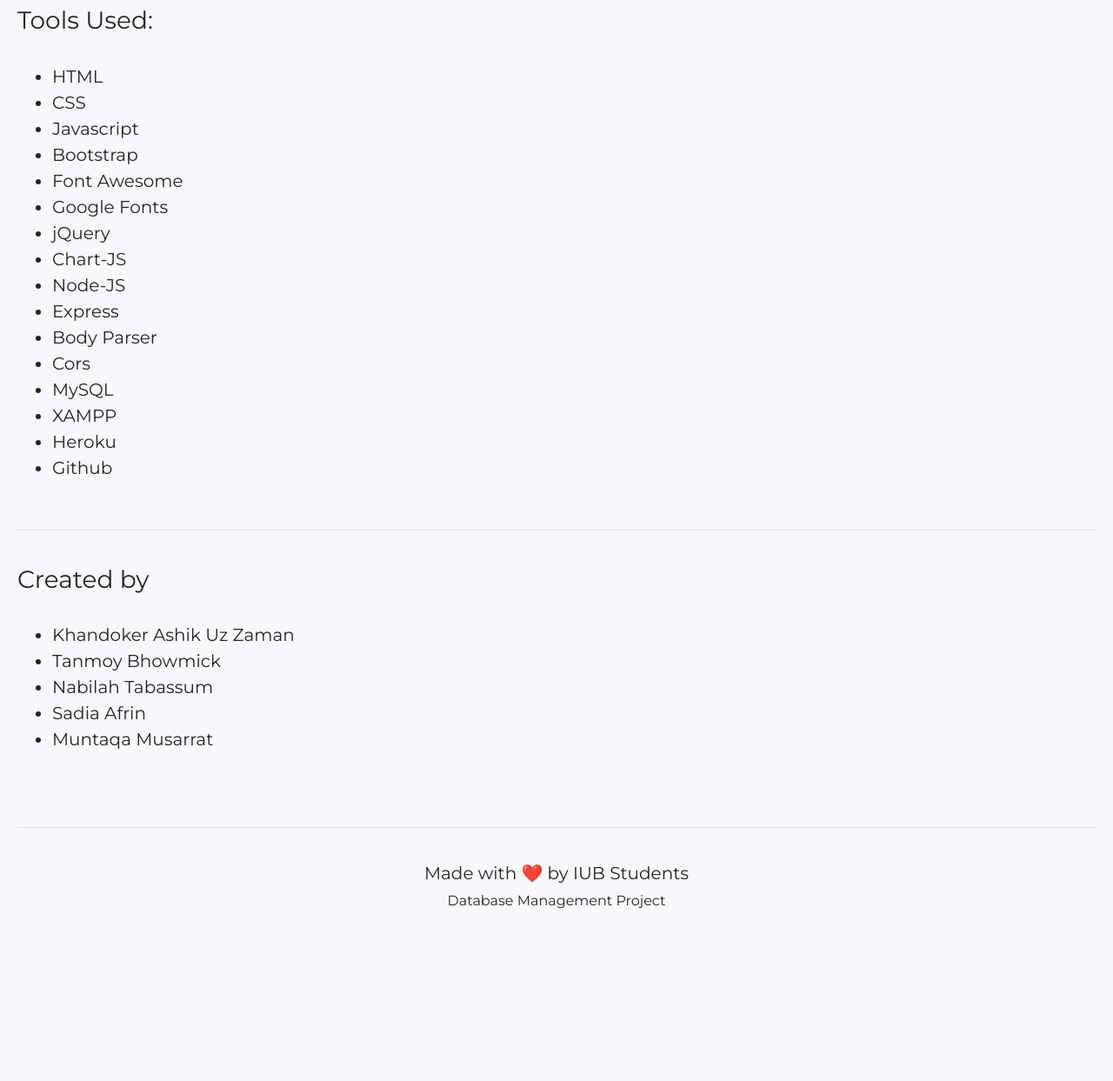
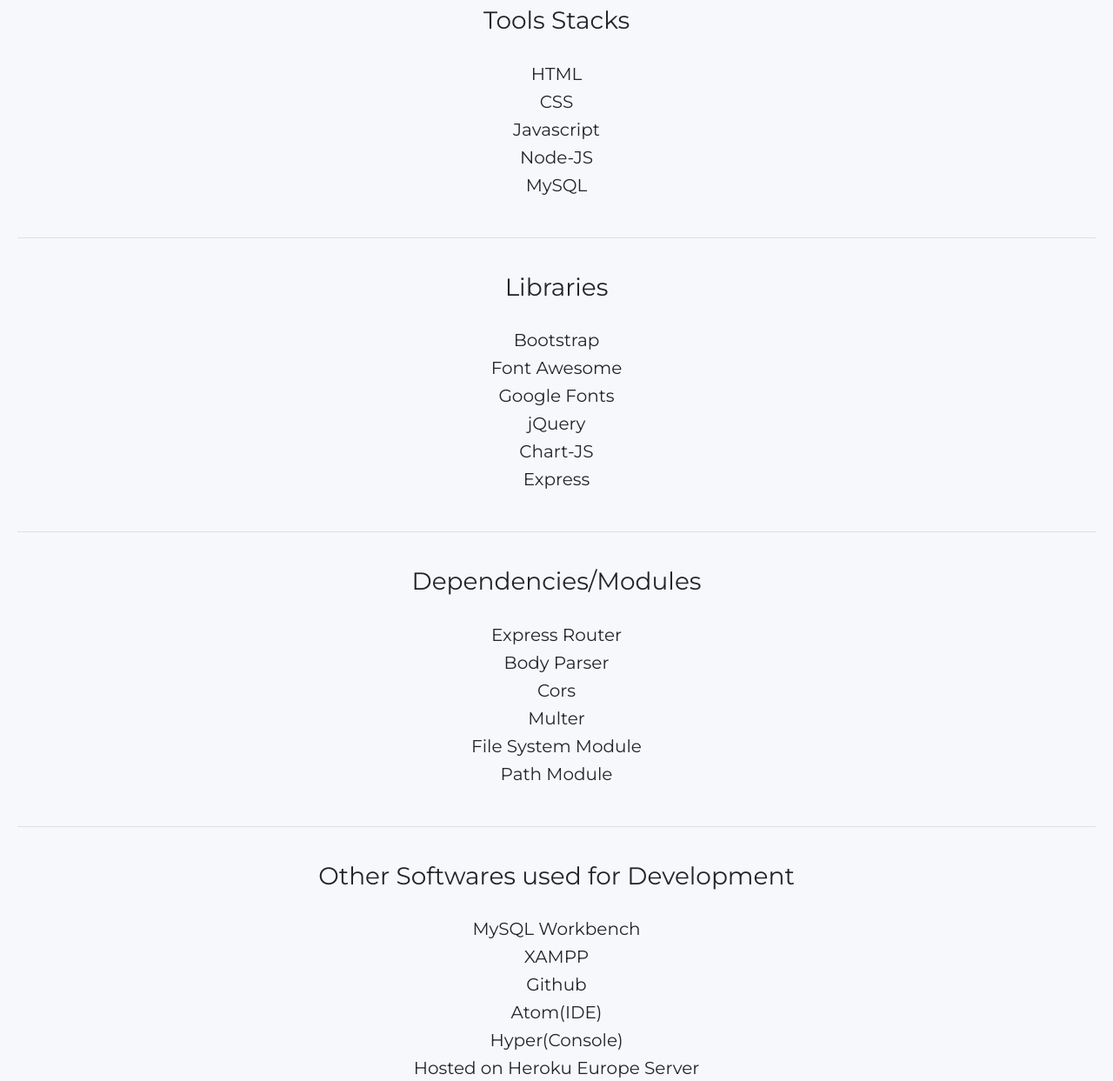
Before and after one commit to reyanzaman/IUB-Analytics, a website: page public/about.html in a window 1280 px wide. Shown: the part 200-1443 px from the top of the page at 87% size. Before the commit the page ends 1284 px from the top, so only its background shows below. Drawn offline with nearby package versions, Linux system fonts and the light colour scheme.

Commit message:
minor about changes

```diff
--- a/public/about.html
+++ b/public/about.html
@@ -48,46 +48,65 @@
     <br />
 
     <!-- Dependencies -->
-    <h3>Tools Used:</h3><br />
-    <ul>
-      <li class="dependencies">HTML</li>
-      <li class="dependencies">CSS</li>
-      <li class="dependencies">Javascript</li>
-      <li class="dependencies">Bootstrap</li>
-      <li class="dependencies">Font Awesome</li>
-      <li class="dependencies">Google Fonts</li>
-      <li class="dependencies">jQuery</li>
-      <li class="dependencies">Chart-JS</li>
-      <li class="dependencies">Node-JS</li>
-      <li class="dependencies">Express</li>
-      <li class="dependencies">Body Parser</li>
-      <li class="dependencies">Cors</li>
-      <li class="dependencies">MySQL</li>
-      <li class="dependencies">XAMPP</li>
-      <li class="dependencies">Heroku</li>
-      <li class="dependencies">Github</li>
-    </ul> <br /><hr /><br />
+    <h3 style="text-align:center">Tools Stacks</h3><br />
+    <h5 style="text-align:center" class="dependencies">HTML</h5>
+    <h5 style="text-align:center" class="dependencies">CSS</h5>
+    <h5 style="text-align:center" class="dependencies">Javascript</h5>
+    <h5 style="text-align:center" class="dependencies">Node-JS</h5>
+    <h5 style="text-align:center" class="dependencies">MySQL</h5>
+    <br />
+    <hr /><br />
+    <h3 style="text-align:center">Libraries</h3><br />
+    <h5 style="text-align:center" class="dependencies">Bootstrap</h5>
+    <h5 style="text-align:center" class="dependencies">Font Awesome</h5>
+    <h5 style="text-align:center" class="dependencies">Google Fonts</h5>
+    <h5 style="text-align:center" class="dependencies">jQuery</h5>
+    <h5 style="text-align:center" class="dependencies">Chart-JS</h5>
+    <h5 style="text-align:center" class="dependencies">Express</h5>
+    <br />
+    <hr /><br />
+    <h3 style="text-align:center">Dependencies/Modules</h3><br />
+    <h5 style="text-align:center" class="dependencies">Express Router</h5>
+    <h5 style="text-align:center" class="dependencies">Body Parser</h5>
+    <h5 style="text-align:center" class="dependencies">Cors</h5>
+    <h5 style="text-align:center" class="dependencies">Multer</h5>
+    <h5 style="text-align:center" class="dependencies">File System Module</h5>
+    <h5 style="text-align:center" class="dependencies">Path Module</h5>
+    <br />
+    <hr /><br />
+    <h3 style="text-align:center">Other Softwares used for Development</h3><br />
+    <h5 style="text-align:center" class="dependencies">MySQL Workbench</h5>
+    <h5 style="text-align:center" class="dependencies">XAMPP</h5>
+    <h5 style="text-align:center" class="dependencies">Github</h5>
+    <h5 style="text-align:center" class="dependencies">Atom(IDE)</h5>
+    <h5 style="text-align:center" class="dependencies">Hyper(Console)</h5>
+    <h5 style="text-align:center" class="dependencies">Hosted on Heroku Europe Server</h5>
+    <h5 style="text-align:center" class="dependencies">SQL database hosted on Heroku ClearDB MySQL</h5>
+    <br />
+    <hr /><br />
+    <h4 style="text-align:center">Code Snippets Taken From: Youtube, github, stackoverflow, bootstrap docs, MDN docs, nodejs.org, chartjs docs etc.</h4><br />
+    <hr /><br />
 
     <!-- Group Members -->
-    <h3>Created by</h3><br />
-    <ul>
-      <li class="dependencies">Khandoker Ashik Uz Zaman</li>
-      <li class="dependencies">Tanmoy Bhowmick</li>
-      <li class="dependencies">Nabilah Tabassum</li>
-      <li class="dependencies">Sadia Afrin</li>
-      <li class="dependencies">Muntaqa Musarrat</li>
-    </ul> <br />
+    <h3 style="text-align:center">Developers</h3><br />
+    <h5 style="text-align:center" class="dependencies">Khandoker Ashik Uz Zaman</h5>
+      <h5 style=" text-align:center" class="dependencies">Tanmoy Bhowmick</h5>
+      <h5 style=" text-align:center" class="dependencies">Nabilah Tabassum</h5>
+      <h5 style=" text-align:center" class="dependencies">Sadia Afrin</h5>
+      <h5 style=" text-align:center" class="dependencies">Muntaqa Musarrat</h5>
+    <br />
 
   </section>
 
   <!-- JavaScript -->
-  <script src="index.js" charset="utf-8"></script>
+  <script src=" index.js" charset="utf-8">
+      </script>
 
-  <!-- jQuery first, then Popper.js, then Bootstrap JS -->
-  <script src="https://ajax.googleapis.com/ajax/libs/jquery/3.6.0/jquery.min.js"></script>
-  <script src="https://code.jquery.com/jquery-3.2.1.slim.min.js" integrity="sha384-KJ3o2DKtIkvYIK3UENzmM7KCkRr/rE9/Qpg6aAZGJwFDMVNA/GpGFF93hXpG5KkN" crossorigin="anonymous"></script>
-  <script src="https://cdn.jsdelivr.net/npm/popper.js@1.12.9/dist/umd/popper.min.js" integrity="sha384-ApNbgh9B+Y1QKtv3Rn7W3mgPxhU9K/ScQsAP7hUibX39j7fakFPskvXusvfa0b4Q" crossorigin="anonymous"></script>
-  <script src="https://cdn.jsdelivr.net/npm/bootstrap@4.0.0/dist/js/bootstrap.min.js" integrity="sha384-JZR6Spejh4U02d8jOt6vLEHfe/JQGiRRSQQxSfFWpi1MquVdAyjUar5+76PVCmYl" crossorigin="anonymous"></script>
+      <!-- jQuery first, then Popper.js, then Bootstrap JS -->
+      <script src="https://ajax.googleapis.com/ajax/libs/jquery/3.6.0/jquery.min.js"></script>
+      <script src="https://code.jquery.com/jquery-3.2.1.slim.min.js" integrity="sha384-KJ3o2DKtIkvYIK3UENzmM7KCkRr/rE9/Qpg6aAZGJwFDMVNA/GpGFF93hXpG5KkN" crossorigin="anonymous"></script>
+      <script src="https://cdn.jsdelivr.net/npm/popper.js@1.12.9/dist/umd/popper.min.js" integrity="sha384-ApNbgh9B+Y1QKtv3Rn7W3mgPxhU9K/ScQsAP7hUibX39j7fakFPskvXusvfa0b4Q" crossorigin="anonymous"></script>
+      <script src="https://cdn.jsdelivr.net/npm/bootstrap@4.0.0/dist/js/bootstrap.min.js" integrity="sha384-JZR6Spejh4U02d8jOt6vLEHfe/JQGiRRSQQxSfFWpi1MquVdAyjUar5+76PVCmYl" crossorigin="anonymous"></script>
 </body>
 
 <footer style="text-align:center; padding: 20px">
```
Also changed, not shown: public/upload.html (+0 -1 lines).
